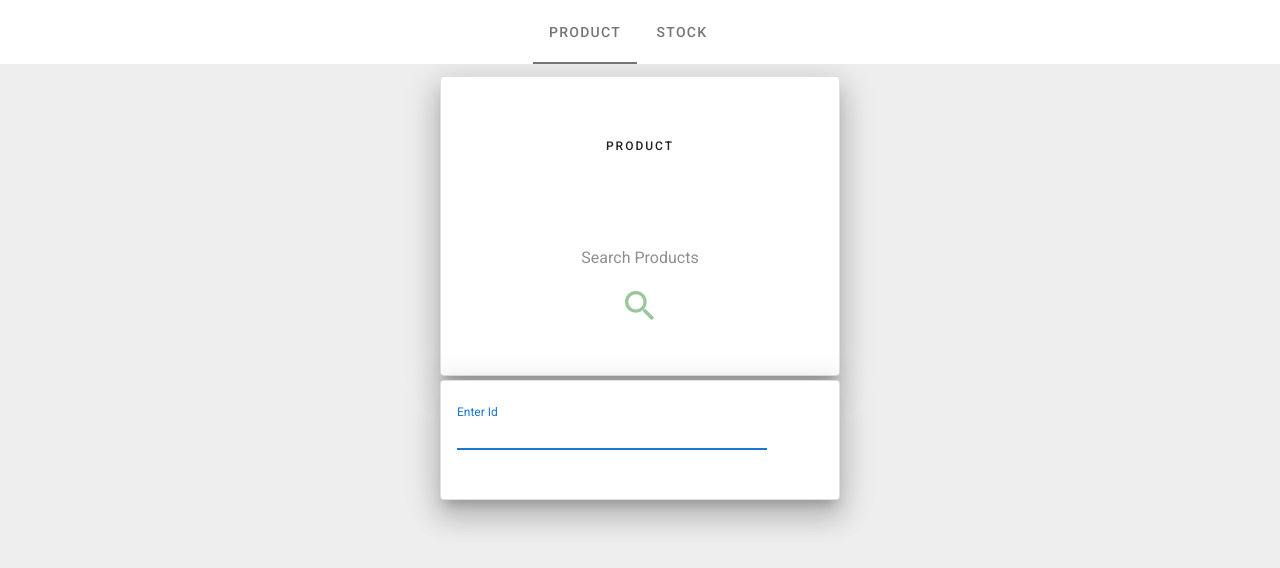
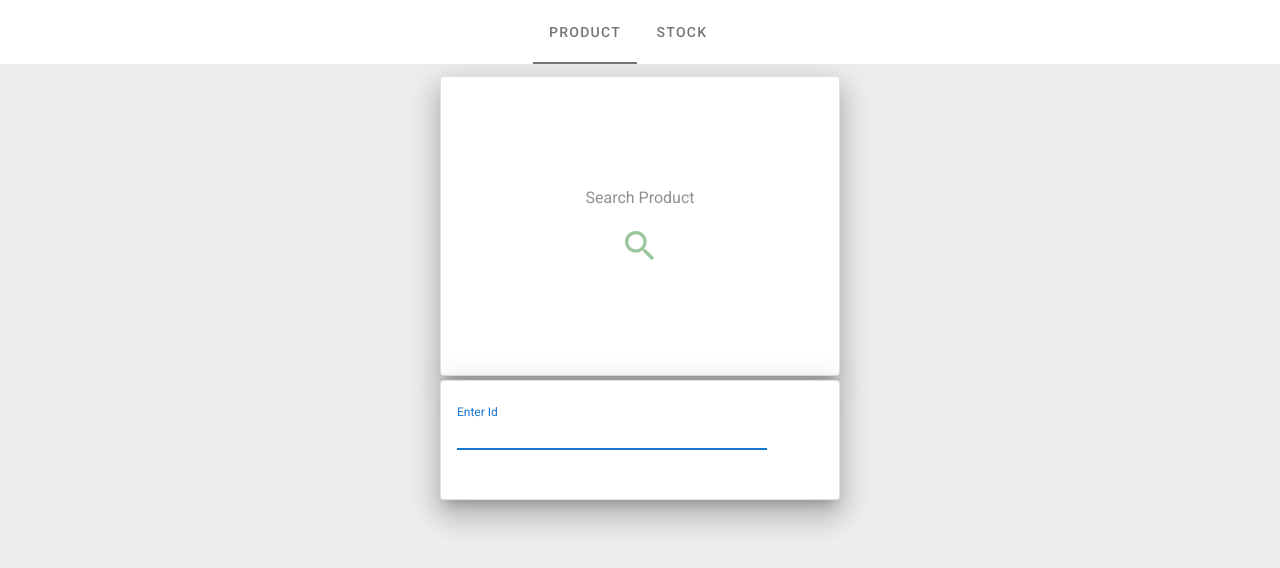
Before and after one commit to elmi-elmi/task-stock-management, a Vue app in the folder src/frontend/: page / in a window 1280 px wide. Shown: the top 568 px of the page. Built offline with nearby package versions, Linux system fonts and the light colour scheme.

Commit message:
display result

```diff
--- a/src/frontend/src/App.vue
+++ b/src/frontend/src/App.vue
@@ -47,7 +47,6 @@ export default {
       'Stock',
 
     ],
-    page:2
   }),
 };
 </script>
--- /dev/null
+++ b/src/frontend/src/components/DisplayResultComp.vue
@@ -0,0 +1,39 @@
+<template>
+  <v-list-item  three-line class="mb-12"
+  >
+    <v-list-item-content>
+      <v-card
+          class="d-flex align-center justify-space-between mb-2"
+          flat
+          tile
+      >
+        <div class="text-overline ">
+          Product
+        </div>
+        <div class="text-overline ">
+          {{ $store.getters['product/getProduct'].id }}
+        </div>
+      </v-card>
+
+      <v-list-item-title class="text-h5 mb-1">
+        {{ $store.getters['product/getProduct'].name }}
+      </v-list-item-title>
+
+      <v-list-item-subtitle>
+        {{ $store.getters['product/getProduct'].stock }}
+      </v-list-item-subtitle>
+
+    </v-list-item-content>
+
+  </v-list-item>
+</template>
+
+<script>
+export default {
+  name: "DisplayResult"
+}
+</script>
+
+<style scoped>
+
+</style>
--- /dev/null
+++ b/src/frontend/src/components/NoSearchFallbackComp.vue
@@ -0,0 +1,41 @@
+<template>
+  <div
+      class="no-search"
+  >
+    <p>Search {{page}}</p>
+    <v-icon
+        x-large
+        color="green darken-2"
+    >
+      mdi-magnify
+    </v-icon>
+  </div>
+</template>
+
+<script>
+export default {
+  name: "NoSearchFalBack",
+  props:{
+    page:{
+      type:String,
+      default:'Product'
+    }
+  }
+}
+</script>
+
+
+
+<style lang="scss">
+
+.no-search {
+  text-align: center;
+  position: absolute;
+  top: 50%;
+  left: 50%;
+  transform: translate(-50%, -50%);
+  opacity: 50%;
+}
+
+
+</style>
--- a/src/frontend/src/components/SearchCardComp.vue
+++ b/src/frontend/src/components/SearchCardComp.vue
@@ -12,7 +12,7 @@
         class="mb-2"
         :value="value"
         @input="handelInput"
-        label="Enter Id"
+        :label="label"
         light
         flat
         clearable
@@ -42,6 +42,10 @@ export default {
     value:{
       type:String,
       default:null
+    },
+    label:{
+      type:String,
+      default:'Enter Id'
     }
   },
   emits:['input','search'],
--- a/src/frontend/src/views/ProductView.vue
+++ b/src/frontend/src/views/ProductView.vue
@@ -1,60 +1,12 @@
 <template>
   <div>
-    <v-card
-        class="d-flex align-center flex-column mx-auto pa-4 mb-1"
-        max-width="400px"
-        min-height="300px"
-        outlined
-        elevation="18"
+    <v-card class="d-flex align-center flex-column mx-auto pa-4 mb-1" max-width="400px" min-height="300px" outlined elevation="18"
     >
-
-      <v-list-item three-line class="mb-12"
-      >
-        <v-list-item-content>
-
-          <v-card
-              class="d-flex align-center justify-space-between mb-2"
-              flat
-              tile
-          >
-            <div class="text-overline ">
-              Product
-            </div>
-            <div class="text-overline ">
-              {{ $store.getters['product/getProduct'].id }}
-            </div>
-          </v-card>
-
-          <v-list-item-title class="text-h5 mb-1">
-            {{ $store.getters['product/getProduct'].name }}
-          </v-list-item-title>
-
-          <v-list-item-subtitle>
-            {{ $store.getters['product/getProduct'].stock }}
-          </v-list-item-subtitle>
-
-        </v-list-item-content>
-
-      </v-list-item>
-
-      <InputAmountComp v-if="product.name"  />
-
-
-      <div
-          v-else
-          class="searchProduct-something"
-      >
-        <p>Search Products</p>
-        <v-icon
-            x-large
-            color="green darken-2"
-        >
-          mdi-magnify
-        </v-icon>
-      </div>
+      <NoSearchFallbackComp v-if="!product.name"/>
+      <DisplayResultComp v-else/>
+      <InputAmountComp v-if="product.name"/>
 
     </v-card>
-
 
     <SearchCardComp v-model="id" @search="searchProduct"/>
 
@@ -67,12 +19,14 @@
 
 import SearchCardComp from "@/components/SearchCardComp";
 import InputAmountComp from "@/components/InputAmountComp";
+import NoSearchFallbackComp from "@/components/NoSearchFallbackComp";
+import DisplayResultComp from "@/components/DisplayResultComp";
 
 export default {
   name: 'ProductView',
-  components: {SearchCardComp, InputAmountComp},
+  components: {SearchCardComp, InputAmountComp, NoSearchFallbackComp,DisplayResultComp},
   data() {
-    return {id: null, amount: null}
+    return {id: null}
   },
   computed: {
     product() {
@@ -85,7 +39,6 @@ export default {
         this.$store.dispatch('product/fetchProductById', this.id)
             .then(() => {
               this.id = null
-              this.amount = null;
             }).catch((e) => {
           this.$router.push({name: 'notFound'})
         })
@@ -111,27 +64,7 @@ export default {
         console.log(e)
       }
     },
-    //   refill() {
-    //     try {
-    //       this.$store.dispatch('product/addStockAmount', this.amount)
-    //           .then(() => {
-    //             this.amount = null;
-    //           })
-    //     } catch (e) {
-    //       console.log('there is a problem in refill')
-    //
-    //     }
-    //   },
-    //   decreaseAmount() {
-    //     try {
-    //       this.$store.dispatch('product/decreaseStockAmount', this.amount).then(() => {
-    //         this.amount = null;
-    //
-    //       })
-    //     } catch (e) {
-    //       console.log('decrease amount problem')
-    //     }
-    //   }
+
   },
 
 
@@ -141,14 +74,5 @@ export default {
 
 <style lang="scss">
 
-.searchProduct-something {
-  text-align: center;
-  position: absolute;
-  top: 70%;
-  left: 50%;
-  transform: translate(-50%, -50%);
-  opacity: 50%;
-}
-
 
 </style>
```
